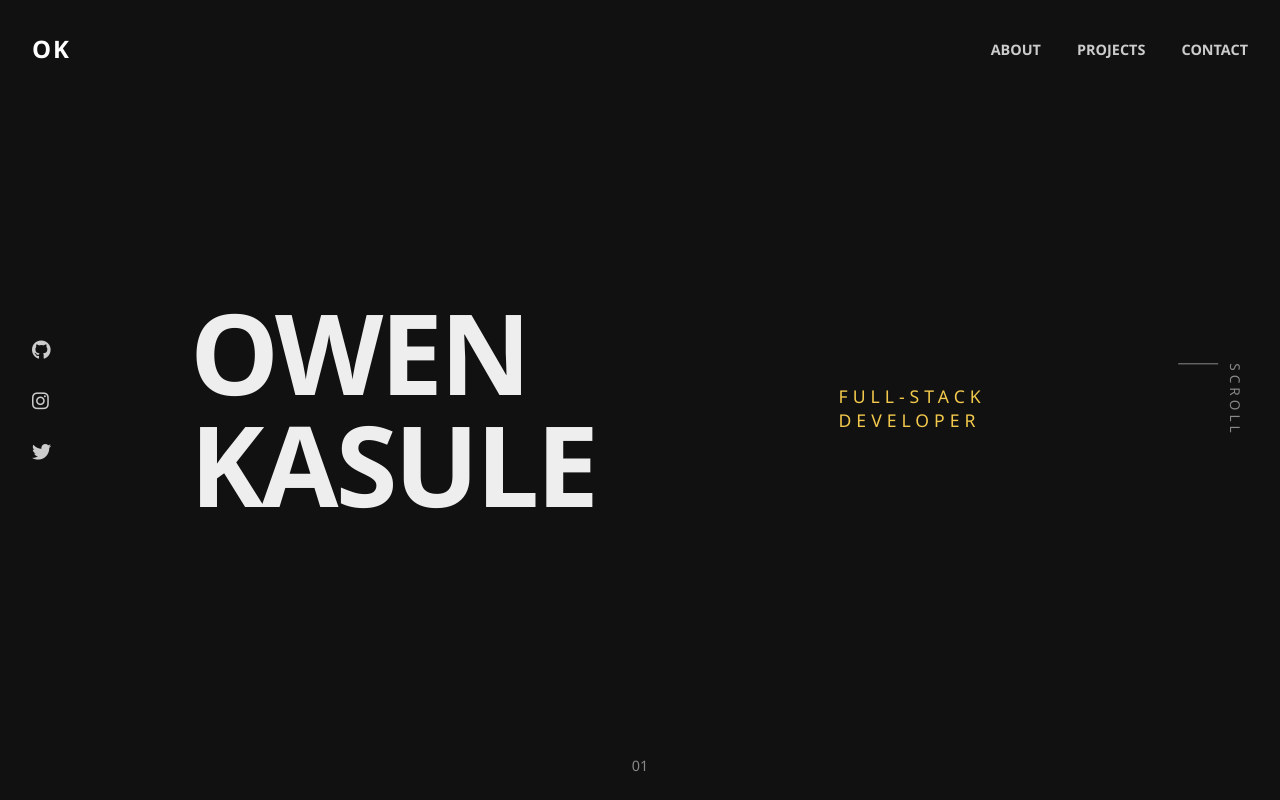
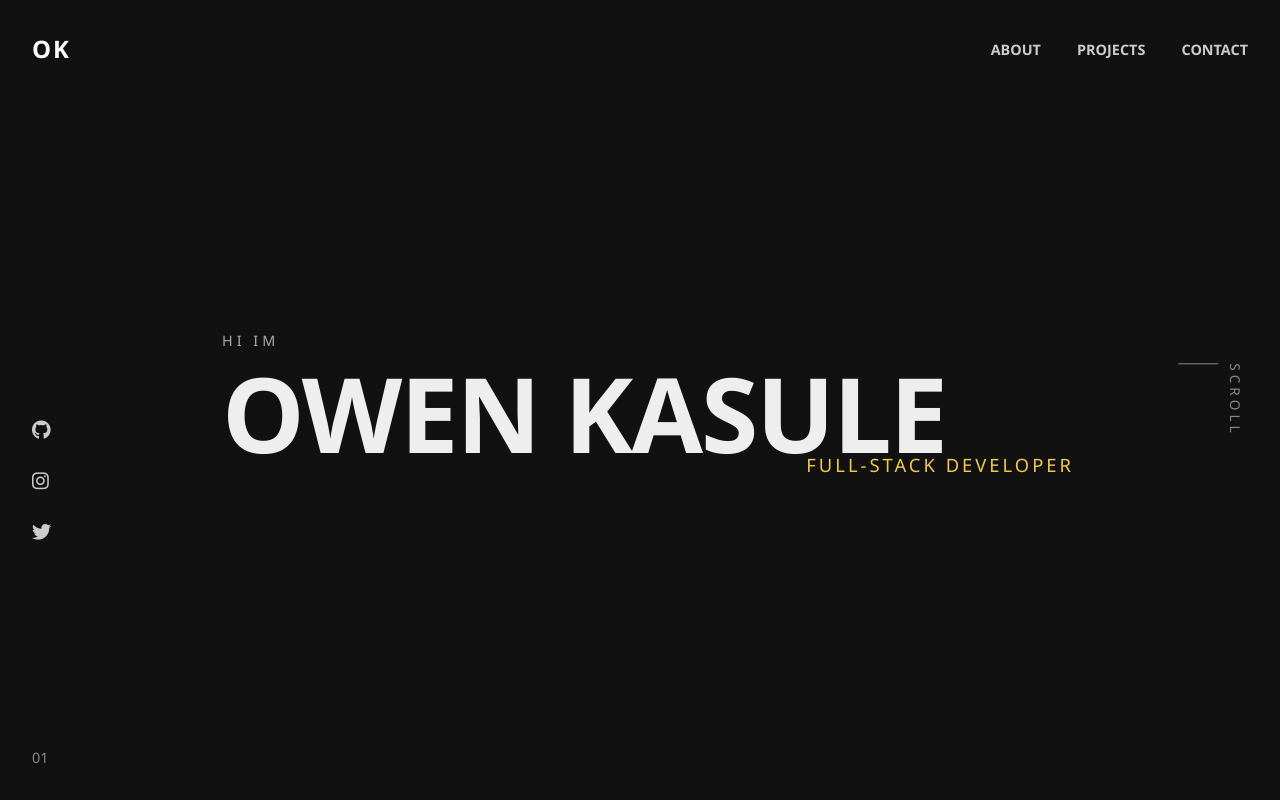
Before and after one commit to Owen-kasule/glass-portfolio, a website: page public/index.html in a window 1280 px wide. Drawn offline with Linux system fonts and the light colour scheme; a small style sheet from the web is missing.

Commit message:
refactor: simplify hero section structure by removing unnecessary div

```diff
--- a/public/css/style.css
+++ b/public/css/style.css
@@ -40,7 +40,7 @@ html, body {
 
 /* 4) Social icons: vertical left */
 .social {
-  position: absolute; left:2rem; top:50%;
+  position: absolute; left:2rem; top:60%;
   transform: translateY(-50%);
   display: flex; flex-direction: column; gap:1.5rem;
 }
@@ -60,11 +60,18 @@ html, body {
   transform: translate(-50%, -50%);
   width: 100%;
   max-width: 900px;
+  text-align: left; /* Align all text to left like reference */
+  padding-left: 2rem; /* Match reference indentation */
 }
 
 /* Row 1: Remove "HI IM" completely */
 .pret {
-  display: none;
+  display: block; /* Keep visible */
+  text-align: left;
+  font-size: 0.9rem;
+  letter-spacing: 4px;
+  margin-bottom: 1rem;
+  color: #aaa;
 }
 
 /* Row 2: flex container for name + subtitle */
@@ -77,20 +84,23 @@ html, body {
 /* Name: extra bold & large */
 .title {
   margin: 0;
-  font-size: 7rem;    /* Increased from 6rem */
+  font-size: 6.5rem;    /* Increased from 6rem */
   font-weight: 900;
   color: #eee;
-  line-height: 1;
-  letter-spacing: -3px; /* Tighter spacing like reference */
-  margin-bottom: -1rem; /* Pull subtitle closer */
+  line-height: 0.9; /* Tighter line height */
+  letter-spacing: -2px; /* Tighter spacing like reference */
+  margin-bottom: 0.5rem; /* Space before subtitle */
 }
 
 /* Subtitle: right of name, aligned bottom */
 .subtitle {
-  margin: 0;
-  font-size: 1.1rem;  /* Slightly smaller */
+  display: block;
+  text-align: right; /* Align to right bottom of name */
+  margin-top: -1.5rem; /* Pull up closer to name */
+  margin-right: 1rem; /* Right padding */
+  font-size: 1.15rem;  /* Slightly smaller */
   text-transform: uppercase;
-  letter-spacing: 5px; /* Wider spacing */
+  letter-spacing: 3px; /* Wider spacing */
   color: #f2c94c;     /* Keep accent color */
   position: relative;
   bottom: -0.5rem;    /* Better vertical alignment */
@@ -98,8 +108,8 @@ html, body {
 
 /* 6) Footer page number: bottom center */
 .footer {
-  position: absolute; bottom:1.5rem; left:50%;
-  transform: translateX(-50%);
+  position: absolute; bottom:2rem; left:2rem;
+  transform: none;
 }
 .page-number {
   font-size: 0.9rem; color: #888;
--- a/public/index.html
+++ b/public/index.html
@@ -47,14 +47,9 @@
   <!-- 4) Centered hero text -->
   <!-- Hero Content -->
 <section class="hero">
-  <!-- Row 1: small pre-title centered over the name -->
   <p class="pret">HI IM</p>
-
-  <!-- Row 2: name on left, subtitle on right -->
-  <div class="hero-row">
-    <h1 class="title">OWEN KASULE</h1>
-    <p class="subtitle">FULL-STACK DEVELOPER</p>
-  </div>
+  <h1 class="title">OWEN KASULE</h1>
+  <p class="subtitle">FULL-STACK DEVELOPER</p>
 </section>
 
   <!-- 5) Page number bottom‐center -->
```
